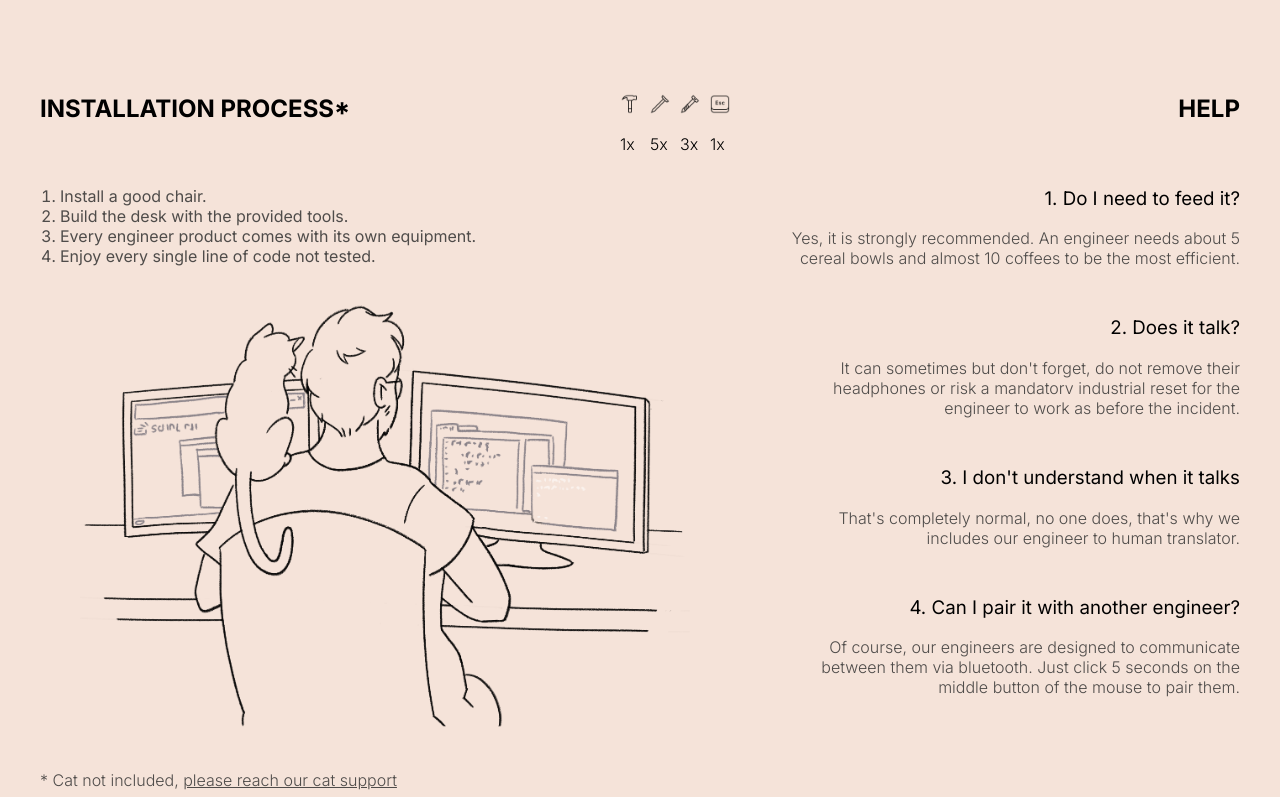
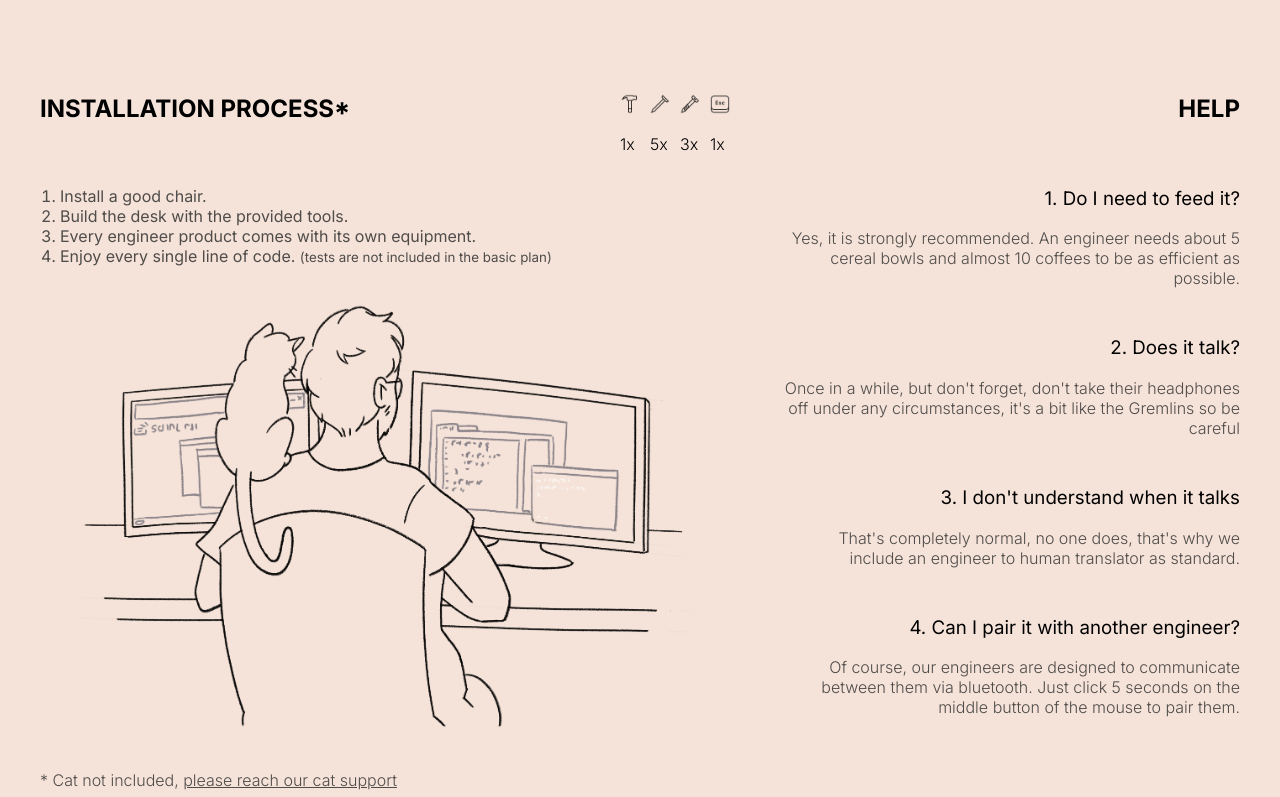
Before and after one commit to crtn-dev-io/shoppingineer, a plain HTML site: page index.html in a window 1280 px wide. Shown: the part 750-1547 px from the top of the page. Drawn offline with Linux system fonts and the light colour scheme.

Commit message:
Update copy

```diff
--- a/index.html
+++ b/index.html
@@ -144,7 +144,7 @@
               </div>
               <p class="light color--grey mb-32">
                 A relaxed developer made of baguette and half-salted butter. It
-                contains cat hairs and traces of hummus.
+                can contains traces of Angular and SCSS.
               </p>
               <p class="regular mb-32 body-1">JS2022 | 9492/482</p>
               <div class="card mb-32">
@@ -213,7 +213,8 @@
                 Every engineer product comes with its own equipment.
               </li>
               <li class="color--grey">
-                Enjoy every single line of code not tested.
+                Enjoy every single line of code.
+                <small>(tests are not included in the basic plan)</small>
               </li>
             </ol>
             <img class="installation--image" src="assets/working.png" />
@@ -235,18 +236,19 @@
                 <h3 class="regular">1. Do I need to feed it?</h3>
                 <p class="color--grey light mb-48">
                   Yes, it is strongly recommended. An engineer needs about 5
-                  cereal bowls and almost 10 coffees to be the most efficient.
+                  cereal bowls and almost 10 coffees to be as efficient as
+                  possible.
                 </p>
                 <h3 class="regular">2. Does it talk?</h3>
                 <p class="color--grey light mb-48">
-                  It can sometimes but don't forget, do not remove their
-                  headphones or risk a mandatorv industrial reset for the
-                  engineer to work as before the incident.
+                  Once in a while, but don't forget, don't take their headphones
+                  off under any circumstances, it's a bit like the Gremlins so
+                  be careful
                 </p>
                 <h3 class="regular">3. I don't understand when it talks</h3>
                 <p class="color--grey light mb-48">
-                  That's completely normal, no one does, that's why we includes
-                  our engineer to human translator.
+                  That's completely normal, no one does, that's why we include
+                  an engineer to human translator as standard.
                 </p>
                 <h3 class="regular">4. Can I pair it with another engineer?</h3>
                 <p class="color--grey light mb-48">
```
